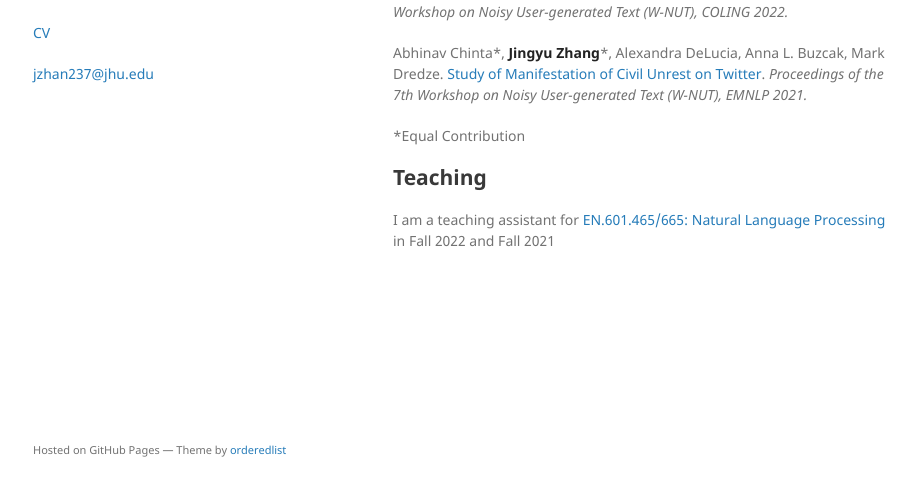
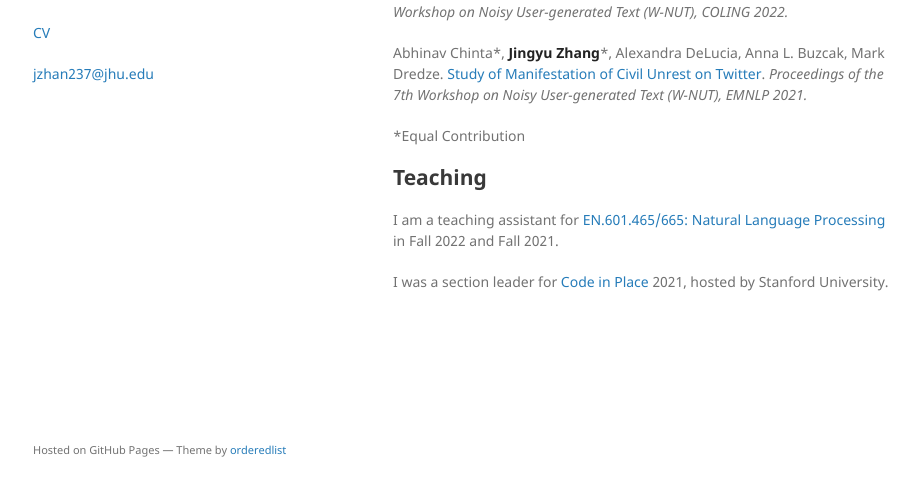
Before and after one commit to jackjyzhang/jackjyzhang.github.io, a Jekyll site: the page built from index.md, in a window 1280 px wide, cut to the strip 371-867 px from the top of the page. Shown: the whole strip, without its empty margins (177-1096 px from the left). Built offline with Jekyll 4.4.1, drawn with Linux system fonts in a browser that asks for light colours.

Commit message:
add code in place

```diff
--- a/index.md
+++ b/index.md
@@ -20,4 +20,6 @@ Abhinav Chinta\*, **Jingyu Zhang**\*, Alexandra DeLucia, Anna L. Buzcak, Mark Dr
 
 ## Teaching
 
-I am a teaching assistant for [EN.601.465/665: Natural Language Processing](https://www.cs.jhu.edu/~jason/465/) in Fall 2022 and Fall 2021
+I am a teaching assistant for [EN.601.465/665: Natural Language Processing](https://www.cs.jhu.edu/~jason/465/) in Fall 2022 and Fall 2021.
+
+I was a section leader for [Code in Place](https://codeinplace.stanford.edu/) 2021, hosted by Stanford University.
```
